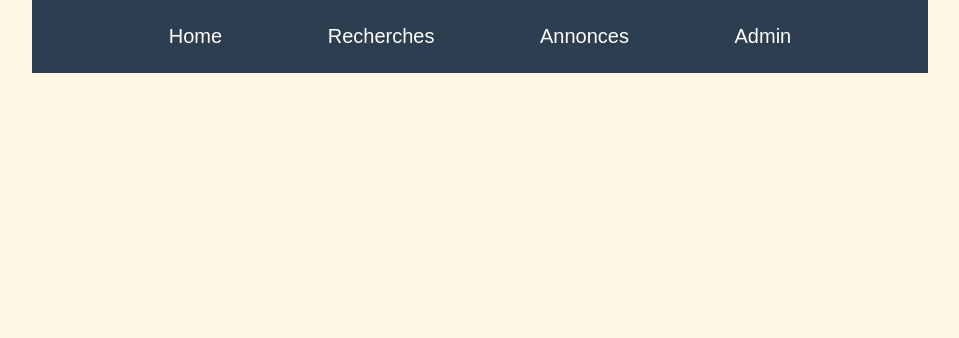
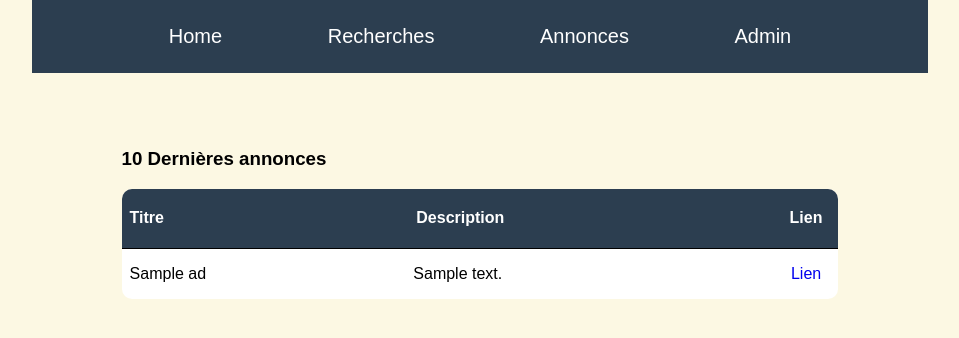
Before and after one commit to Florian-Dj/job_search, a Django app: page / in a window 1280 px wide. Shown: the top 338 px of the page, without its empty margins (160-1119 px from the left). Run offline with Django 3.2, Linux system fonts and the light colour scheme; tables that the repository leaves empty hold one stand-in row (values such as "Sample post").

Commit message:
Add 10 last ad on home page

```diff
--- a/mysite/polls/views.py
+++ b/mysite/polls/views.py
@@ -3,8 +3,10 @@ from .models import Search, Ad
 
 
 def index(request):
+    last_ad = Ad.objects.all().order_by("-id")[:10]
+    last_ad = reversed(last_ad)
     context = {
-        "name": "Mucral"
+        'last_ad': last_ad
     }
     return render(request, 'home.html', context)
 # Create your views here.
--- a/mysite/static/css/style.css
+++ b/mysite/static/css/style.css
@@ -49,7 +49,7 @@ a {
 
 .wrap-table100 {
   width: 80%;
-  margin: 100px auto;
+  margin: 75px auto;
 }
 
 table {
--- a/mysite/templates/home.html
+++ b/mysite/templates/home.html
@@ -4,4 +4,28 @@
 
 {% block body %}
 
+<div class="wrap-table100">
+    <h3> 10 Dernières annonces</h3>
+    <div class="table100">
+        <table>
+            <thead>
+                <tr>
+                   <th>Titre</th>
+                   <th>Description</th>
+                   <th class="link">Lien</th>
+                </tr>
+            </thead>
+            <tbody>
+{% for ad in last_ad %}
+                <tr>
+                    <td class="title">{{ad.title}}</td>
+                    <td class="description">{{ad.description}}</td>
+                    <td class="link"><a href="{{ad.link}}" target="_blank">Lien</a></td>
+                </tr>
+{% endfor %}
+            </tbody>
+        </table>
+    </div>
+</div>
+
 {% endblock %}
```
